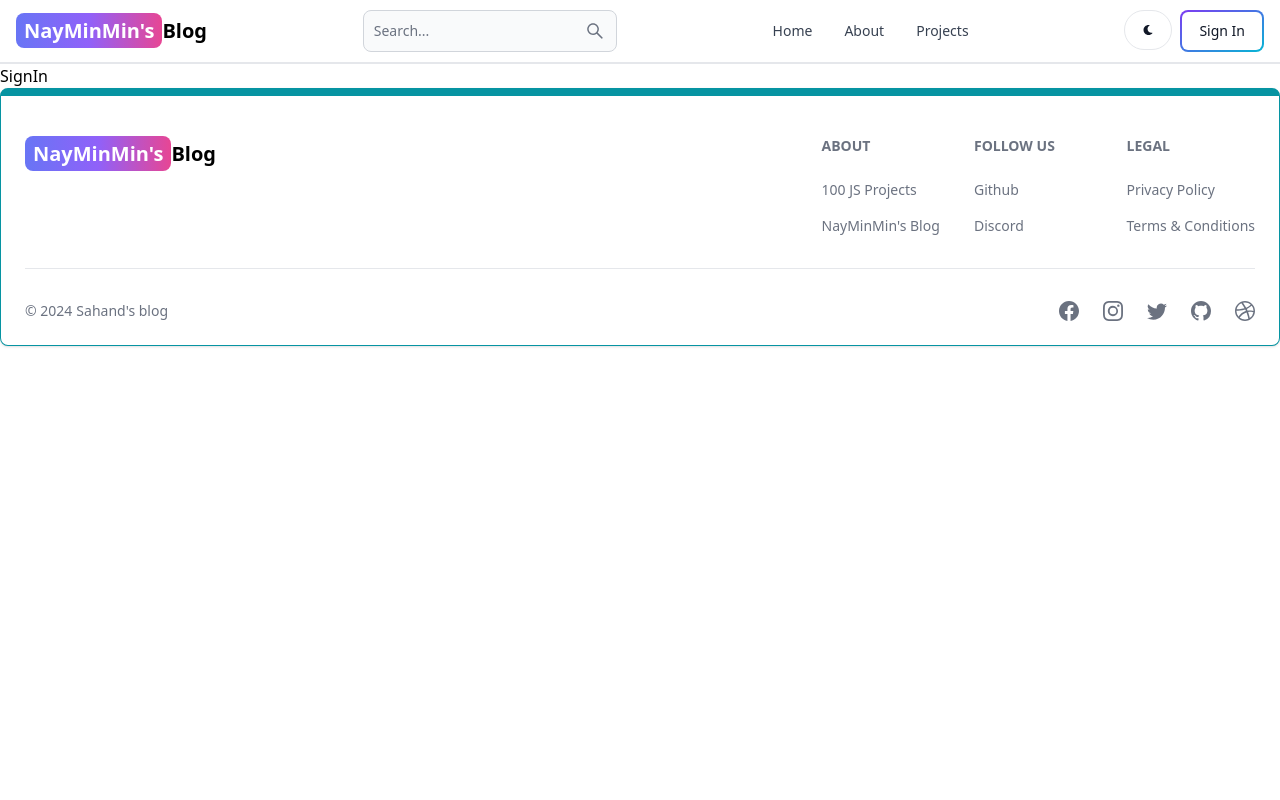
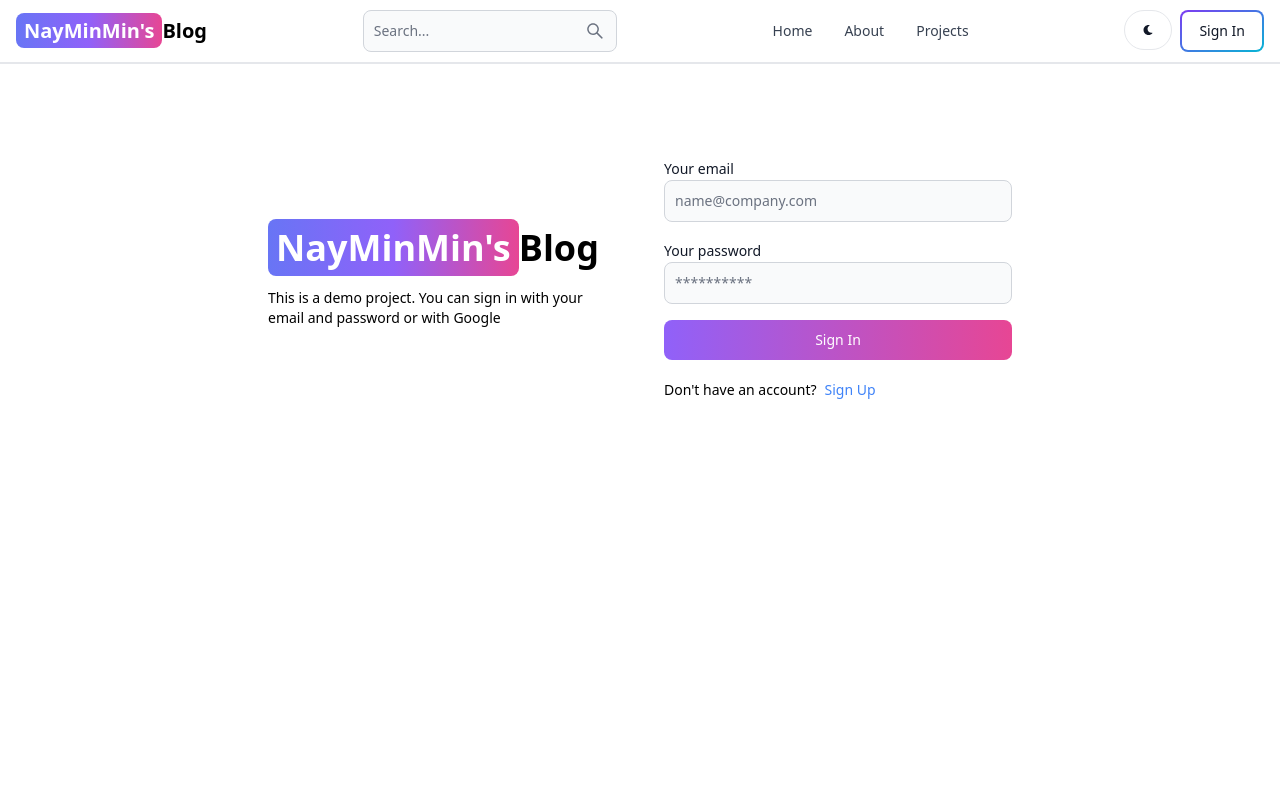
Before and after one commit to TunK74/mern-blog, a React (Vite) app in the folder frontend/: page /sign-in in a window 1280 px wide. Shown: the top 800 px of the page. Built offline with nearby package versions, Linux system fonts and the light colour scheme.

Commit message:
complete signin page functionality

```diff
--- a/frontend/src/components/Footer.jsx
+++ b/frontend/src/components/Footer.jsx
@@ -43,7 +43,7 @@
               <Footer.Title title="Follow us" />
               <Footer.LinkGroup col>
                 <Footer.Link
-                  href="https://www.github.com/sahandghavidel"
+                  href="https://github.com/TunK74"
                   target="_blank"
                   rel="noopener noreferrer"
                 >
--- a/frontend/src/pages/SignIn.jsx
+++ b/frontend/src/pages/SignIn.jsx
@@ -1,7 +1,111 @@
-import React from "react";
+import { Alert, Button, Label, Spinner, TextInput } from "flowbite-react";
+import React, { useState } from "react";
+import { Link, useNavigate } from "react-router-dom";
 
 const SignIn = () => {
-  return <div>SignIn</div>;
+  const [formData, setFormData] = useState({});
+  const [errorMessage, setErrorMessage] = useState(null);
+  const [loading, setLoading] = useState(false);
+  const navigate = useNavigate();
+  const handleChange = (e) => {
+    setFormData({ ...formData, [e.target.id]: e.target.value.trim() });
+    console.log(formData);
+  };
+
+  const handleSubmit = async (e) => {
+    e.preventDefault();
+    if (!formData.email || !formData.password) {
+      return setErrorMessage("Please fill out all fields.");
+    }
+    try {
+      setLoading(true);
+      setErrorMessage(null);
+      const res = await fetch("/api/auth/signin", {
+        method: "POST",
+        headers: { "Content-Type": "application/json" },
+        body: JSON.stringify(formData),
+      });
+      const data = await res.json();
+      if (data.success === false) {
+        return setErrorMessage(data.message);
+      }
+      setLoading(false);
+      if (res.ok) {
+        navigate("/");
+      }
+    } catch (error) {
+      setErrorMessage(error.message);
+      setLoading(false);
+    }
+  };
+
+  return (
+    <div className="min-h-screen mt-20">
+      <div className="flex p-3 max-w-3xl mx-auto flex-col md:flex-row md:items-center gap-12">
+        {/* ---left----- */}
+        <div className="flex-1">
+          <Link to="/" className="font-bold dark:text-white text-4xl">
+            <span className=" px-2 py-1 bg-gradient-to-r from-indigo-500 via-purple-500 to-pink-500 rounded-lg text-white">
+              NayMinMin's
+            </span>
+            Blog
+          </Link>
+          <p className="text-sm mt-5">
+            This is a demo project. You can sign in with your email and password
+            or with Google
+          </p>
+        </div>
+        {/* ----right---- */}
+        <div className="flex-1">
+          <form className="flex flex-col gap-4" onSubmit={handleSubmit}>
+            <div>
+              <Label value="Your email" />
+              <TextInput
+                type="email"
+                placeholder="name@company.com"
+                id="email"
+                onChange={handleChange}
+              />
+            </div>
+            <div>
+              <Label value="Your password" />
+              <TextInput
+                type="password"
+                placeholder="**********"
+                id="password"
+                onChange={handleChange}
+              />
+            </div>
+            <Button
+              gradientDuoTone="purpleToPink"
+              type="submit"
+              disabled={loading}
+            >
+              {loading ? (
+                <>
+                  <Spinner size="sm" />
+                  <span className="pl-3">Loading...</span>
+                </>
+              ) : (
+                "Sign In"
+              )}
+            </Button>
+          </form>
+          <div className="flex gap-2 text-sm mt-5">
+            <span>Don't have an account?</span>
+            <Link to="/sign-up" className="text-blue-500">
+              Sign Up
+            </Link>
+          </div>
+          {errorMessage && (
+            <Alert className="mt-5" color="failure">
+              {errorMessage}
+            </Alert>
+          )}
+        </div>
+      </div>
+    </div>
+  );
 };
 
 export default SignIn;
--- a/frontend/src/pages/SignUp.jsx
+++ b/frontend/src/pages/SignUp.jsx
@@ -66,16 +66,20 @@
                 id="username"
                 onChange={handleChange}
               />
+            </div>
+            <div>
               <Label value="Your email" />
               <TextInput
-                type="text"
-                placeholder="Email"
+                type="email"
+                placeholder="name@company.com"
                 id="email"
                 onChange={handleChange}
               />
+            </div>
+            <div>
               <Label value="Your password" />
               <TextInput
-                type="text"
+                type="password"
                 placeholder="Password"
                 id="password"
                 onChange={handleChange}
```
